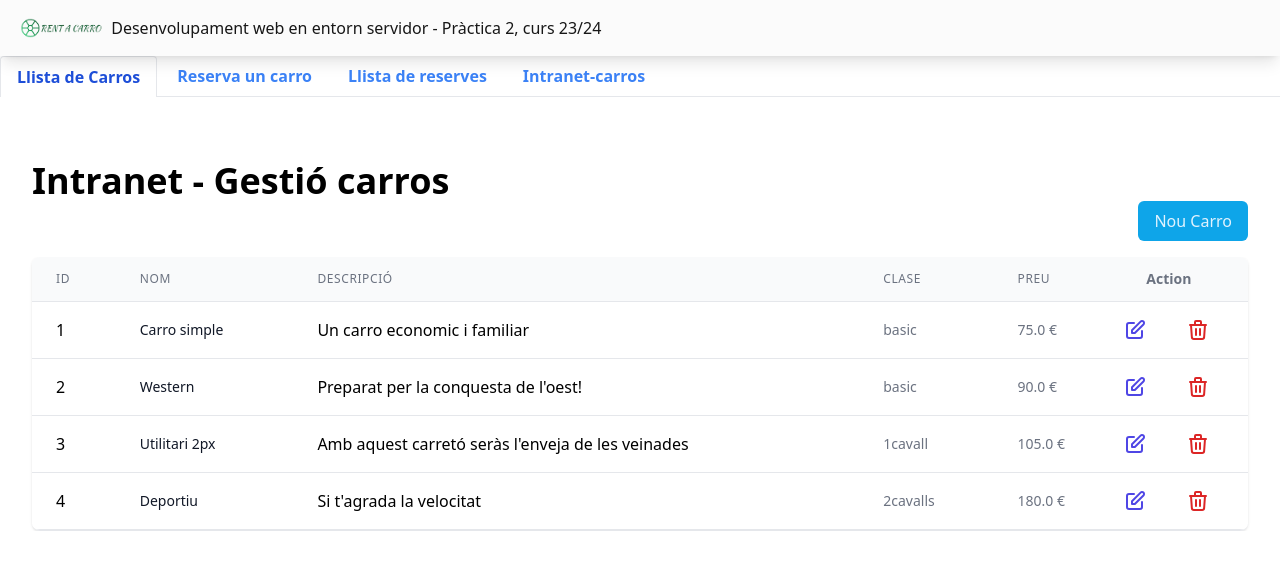
After one commit to joanrossello-oss/UT2_rentacarro_enunciat, a Flask app: page /intranet in a window 1280 px wide. The commit adds this page. Shown: the top 570 px of the page. Run offline with Flask 3, Linux system fonts and the light colour scheme; data comes from the database, SQL or seed files in the repository; both versions use the stored data as it was after the commit; parts of the project's set-up code (start-up, migrations or seed data) failed here and were passed over; some libraries are stand-ins or nearby versions.

Commit message:
Application using access to db - Create and read carros working

```diff
--- /dev/null
+++ b/db.py
@@ -0,0 +1,40 @@
+from datetime import datetime
+from flask_sqlalchemy import SQLAlchemy
+
+db = SQLAlchemy()
+
+class Carros(db.Model):
+    __tablename__ = "carros"
+    id = db.Column(db.Integer, primary_key=True)
+    nom = db.Column(db.String(50), nullable=False)
+    clase = db.Column(db.Enum("basic","1cavall","2cavalls", name="clase"), nullable=False)
+    preu = db.Column(db.Float, nullable=False)
+    descripcio = db.Column(db.String(250))
+    img = db.Column(db.String(50),default="carro1.png")
+    reservas = db.relationship("Reservas", back_populates="carro", cascade="delete-orphan")
+    def to_dict(self):
+        return {
+            "id": self.id,
+            "nom": self.nom,
+            "clase": self.clase,
+            "preu": self.preu,
+            "descripcio": self.descripcio,
+            "img": self.img,
+            "reservas": self.reservas
+        }
+
+class Reservas(db.Model):
+    __tablename__ = "reservas"
+    inicireserva = db.Column(db.DateTime, primary_key=True,  default=datetime.now, nullable=False)
+    finalreserva = db.Column(db.DateTime, default=datetime.now, nullable=False)
+    usuario = db.Column(db.String(150), nullable=False)
+    idcarro = db.Column(db.Integer, db.ForeignKey("carros.id"), primary_key=True)
+    carro = db.relationship("Carros", back_populates="reservas")
+    def to_dict(self):
+        return {
+            "idcarro": self.idcarro,
+            "iniciReserva": self.inicireserva,
+            "finalReserva": self.finalreserva,
+            "usuario": self.usuario,
+            "carro": self.carro
+        }
--- /dev/null
+++ b/rentacarro.py
@@ -0,0 +1,54 @@
+from db import Carros, Reservas, db
+
+# Carro
+
+@staticmethod
+def carrega_carros() -> list[dict]:
+    carros = Carros.query.order_by(Carros.id).all()
+    return [c.to_dict() for c in carros]
+
+@staticmethod
+def crear_carro(nom, descripcio, clase, preu):
+    carro = Carros(
+        nom=nom,
+        descripcio=descripcio,
+        clase=clase,
+        preu=preu
+    )
+    db.session.add(carro)
+    db.session.commit()
+
+@staticmethod
+def borrar_carros(id: int):
+    carro = Carros.query.get(id)
+    if carro:
+        db.session.delete(carro)
+        db.session.commit()
+
+@staticmethod
+def actualitzar_carros(id, nom, descripcio, clase, preu) -> None:
+    carro = Carros.query.get(id)
+    if carro:
+        carro.nom = nom
+        carro.descripcio = descripcio
+        carro.clase = clase
+        carro.preu = preu
+        db.session.commit()
+
+# Reserva
+
+@staticmethod
+def obtenir_reserves():
+    reserva = Reservas.query.all()
+    return [r.to_dict() for r in reserva]
+
+@staticmethod
+def crear_reserva(iniciReserva, finalReserva, usuario, idcarro):
+    reserva = Reservas(
+        idcarro=idcarro,
+        iniciReserva=iniciReserva,
+        finalReserva=finalReserva,
+        usuario=usuario
+    )
+    db.session.add(reserva)
+    db.session.commit()
--- a/templates/base.html
+++ b/templates/base.html
@@ -1,11 +1,13 @@
 <!DOCTYPE html>
 <html lang="en">
+
 <head>
     <meta charset="UTF-8">
     <meta name="viewport" content="width=device-width, initial-scale=1.0">
     <script src="https://cdn.tailwindcss.com"></script>
     <title>Rent a Carro</title>
 </head>
+
 <body>
     <!-- Contingut base -> navbar & menu -->
     <header class="sticky top-0">
@@ -15,7 +17,7 @@
                 <div>
                     <a class="mx-2 my-1 flex items-center text-neutral-900 hover:text-neutral-900 focus:text-neutral-900 lg:mb-0 lg:mt-0"
                         href="#">
-                        <img class="mr-2" src="../static/logo.png" style="height: 20px" alt="TE Logo" loading="lazy" />
+                        <img class="mr-2" src="{{url_for('static', filename="logo.png")}}" style="height: 20px" alt="TE Logo" loading="lazy" />
                         <span class="font-medium dark:text-neutral-200">Desenvolupament web en entorn servidor -
                             Pràctica 2,
                             curs 23/24</span>
@@ -38,6 +40,10 @@
                     href="{{url_for('comprovar_reserves')}}">Llista
                     de reserves</a>
             </li>
+            <li class="-mb-px mr-1">
+                <a class="bg-white inline-block py-2 px-4 text-blue-500 hover:text-blue-800 font-semibold"
+                    href="{{url_for('intranet')}}">Intranet-carros</a>
+            </li>
         </ul>
     </header>
     <main class="p-8">
--- /dev/null
+++ b/templates/carros4.html
@@ -0,0 +1,137 @@
+{% extends "base.html" %}
+{% block title %} Intranet {% endblock %}
+{% block content %}
+<!-- Index Post -->
+<div class="container max-w-7xl mx-auto mt-8">
+  <div class="mb-4">
+    <h2 class="text-4xl font-extrabold dark:text-white">Intranet - Gestió carros</h2>
+    <div class="flex justify-end">
+      <a class="px-4 py-2 rounded-md bg-sky-500 text-sky-100 hover:bg-sky-600" href="{{url_for('crear ')}}" >Nou Carro</a>
+    </div>
+  </div>
+  <div class="flex flex-col">
+    <div class="overflow-x-auto sm:-mx-6 sm:px-6 lg:-mx-8 lg:px-8">
+      <div class="inline-block min-w-full overflow-hidden align-middle border-b border-gray-200 shadow sm:rounded-lg">
+        <table class="min-w-full">
+          <thead>
+            <tr>
+              <th
+                class="px-6 py-3 text-xs font-medium leading-4 tracking-wider text-left text-gray-500 uppercase border-b border-gray-200 bg-gray-50">
+                ID</th>
+              <th
+                class="px-6 py-3 text-xs font-medium leading-4 tracking-wider text-left text-gray-500 uppercase border-b border-gray-200 bg-gray-50">
+                Nom</th>
+              <th
+                class="px-6 py-3 text-xs font-medium leading-4 tracking-wider text-left text-gray-500 uppercase border-b border-gray-200 bg-gray-50">
+                Descripció</th>
+              <th
+                class="px-6 py-3 text-xs font-medium leading-4 tracking-wider text-left text-gray-500 uppercase border-b border-gray-200 bg-gray-50">
+                Clase</th>
+              <th
+                class="px-6 py-3 text-xs font-medium leading-4 tracking-wider text-left text-gray-500 uppercase border-b border-gray-200 bg-gray-50">
+                Preu</th>
+              <th class="px-6 py-3 text-sm text-left text-gray-500 border-b border-gray-200 bg-gray-50" colspan="2">
+                Action</th>
+            </tr>
+          </thead>
+
+          <tbody class="bg-white">
+            {% for c in carros %}
+            <tr>
+              <td class="px-6 py-4 whitespace-no-wrap border-b border-gray-200">
+                <div class="flex items-center">
+                  <input type="hidden" name="id" value="{{c.id}}">
+                  {{ c.id }}
+                </div>
+              </td>
+              <td class="px-6 py-4 whitespace-no-wrap border-b border-gray-200">
+                <div class="text-sm leading-5 text-gray-900">{{ c.nom }}
+                </div>
+              </td>
+              <td class="px-6 py-4 whitespace-no-wrap border-b border-gray-200">
+                <p>{{ c.descripcio }}</p>
+              </td>
+
+              <td class="px-6 py-4 text-sm leading-5 text-gray-500 whitespace-no-wrap border-b border-gray-200">
+                <span>{{ c.clase }}</span>
+              </td>
+              <td class="px-6 py-4 text-sm leading-5 text-gray-500 whitespace-no-wrap border-b border-gray-200">
+                <span>{{ c.preu }} €</span>
+              </td>
+              <td class="text-sm font-medium leading-5 text-center whitespace-no-wrap border-b border-gray-200 ">
+                <a href="#" class="text-indigo-600 hover:text-indigo-900">
+                  <svg xmlns="http://www.w3.org/2000/svg" class="w-6 h-6" fill="none" viewBox="0 0 24 24"
+                    stroke="currentColor">
+                    <path stroke-linecap="round" stroke-linejoin="round" stroke-width="2"
+                      d="M11 5H6a2 2 0 00-2 2v11a2 2 0 002 2h11a2 2 0 002-2v-5m-1.414-9.414a2 2 0 112.828 2.828L11.828 15H9v-2.828l8.586-8.586z" />
+                  </svg>
+                </a>
+              </td>
+              <td class="text-sm font-medium leading-5 whitespace-no-wrap border-b border-gray-200 ">
+                <a href="#"><svg xmlns="http://www.w3.org/2000/svg" class="w-6 h-6 text-red-600 hover:text-red-800"
+                    fill="none" viewBox="0 0 24 24" stroke="currentColor">
+                    <path stroke-linecap="round" stroke-linejoin="round" stroke-width="2"
+                      d="M19 7l-.867 12.142A2 2 0 0116.138 21H7.862a2 2 0 01-1.995-1.858L5 7m5 4v6m4-6v6m1-10V4a1 1 0 00-1-1h-4a1 1 0 00-1 1v3M4 7h16" />
+                  </svg></a>
+              </td>
+            </tr>
+            {% if c.actualitzant %}
+            <tr>
+              <td class="px-6 py-4 whitespace-no-wrap border-b border-gray-200">
+                <div class="flex items-center">
+                  3
+                </div>
+              </td>
+
+              <td class="px-6 py-4 whitespace-no-wrap border-b border-gray-200">
+                <div class="text-sm leading-5 text-gray-900">
+                  <input
+                    class="appearance-none block w-full bg-gray-200 text-gray-700 border rounded py-3 px-4 mb-3 leading-tight focus:outline-none focus:bg-white"
+                    id="nom" name="nom" type="text" placeholder="Utilitari 2px">
+                </div>
+              </td>
+
+              <td class="px-6 py-4 whitespace-no-wrap border-b border-gray-200">
+                <input
+                  class="appearance-none block w-full bg-gray-200 text-gray-700 border rounded py-3 px-4 mb-3 leading-tight focus:outline-none focus:bg-white"
+                  id="descripcio" name="descripcio" type="text"
+                  placeholder="Amb aquest carretó seràs l'enveja de les veinades">
+              </td>
+
+              <td class="px-6 py-4 text-sm leading-5 text-gray-500 whitespace-no-wrap border-b border-gray-200">
+                <select
+                  class="block appearance-none w-full bg-gray-200 border border-gray-200 text-gray-700 py-3 px-4 pr-8 rounded leading-tight focus:outline-none focus:bg-white focus:border-gray-500"
+                  id="clase" name="clase">
+                  <option selected>basic</option>
+                  <option>altre</option>
+                  <option>atre</option>
+                </select>
+              </td>
+              <td class="px-6 py-4 text-sm leading-5 text-gray-500 whitespace-no-wrap border-b border-gray-200">
+                <input
+                  class="appearance-none block w-full bg-gray-200 text-gray-700 border rounded py-3 px-4 mb-3 leading-tight focus:outline-none focus:bg-white"
+                  id="preu" name="preu" type="text" placeholder="105">
+              </td>
+
+              <td class="text-sm font-medium leading-5 text-center whitespace-no-wrap border-b border-gray-200 ">
+                <a href="{{url_for('borrar_carro',id=c.id)}}" class="text-indigo-600 hover:text-indigo-900">
+                  <svg class="w-6 h-6 text-gray-800 dark:text-white" aria-hidden="true"
+                    xmlns="http://www.w3.org/2000/svg" fill="currentColor" viewBox="0 0 20 20">
+                    <path fill="#2c2"
+                      d="m18.774 8.245-.892-.893a1.5 1.5 0 0 1-.437-1.052V5.036a2.484 2.484 0 0 0-2.48-2.48H13.7a1.5 1.5 0 0 1-1.052-.438l-.893-.892a2.484 2.484 0 0 0-3.51 0l-.893.892a1.5 1.5 0 0 1-1.052.437H5.036a2.484 2.484 0 0 0-2.48 2.481V6.3a1.5 1.5 0 0 1-.438 1.052l-.892.893a2.484 2.484 0 0 0 0 3.51l.892.893a1.5 1.5 0 0 1 .437 1.052v1.264a2.484 2.484 0 0 0 2.481 2.481H6.3a1.5 1.5 0 0 1 1.052.437l.893.892a2.484 2.484 0 0 0 3.51 0l.893-.892a1.5 1.5 0 0 1 1.052-.437h1.264a2.484 2.484 0 0 0 2.481-2.48V13.7a1.5 1.5 0 0 1 .437-1.052l.892-.893a2.484 2.484 0 0 0 0-3.51Z" />
+                    <path fill="#fff"
+                      d="M8 13a1 1 0 0 1-.707-.293l-2-2a1 1 0 1 1 1.414-1.414l1.42 1.42 5.318-3.545a1 1 0 0 1 1.11 1.664l-6 4A1 1 0 0 1 8 13Z" />
+                  </svg>
+                </a>
+              </td>
+            </tr>
+            {% endif %}
+            {% endfor %}
+
+          </tbody>
+        </table>
+      </div>
+    </div>
+  </div>
+</div>
+{% endblock %}
```
Also changed, not shown: CrearCarroForm.py (added, +12 -0 lines), PostForm.py (+10 -8 lines), rentacarro.sql (added, +117 -0 lines), run.py (+80 -50 lines), templates/carros.html (+12 -10 lines), templates/carros2.html (+34 -10 lines), templates/carros3.html (+90 -55 lines), templates/crear_carro.html (added, +21 -0 lines).
